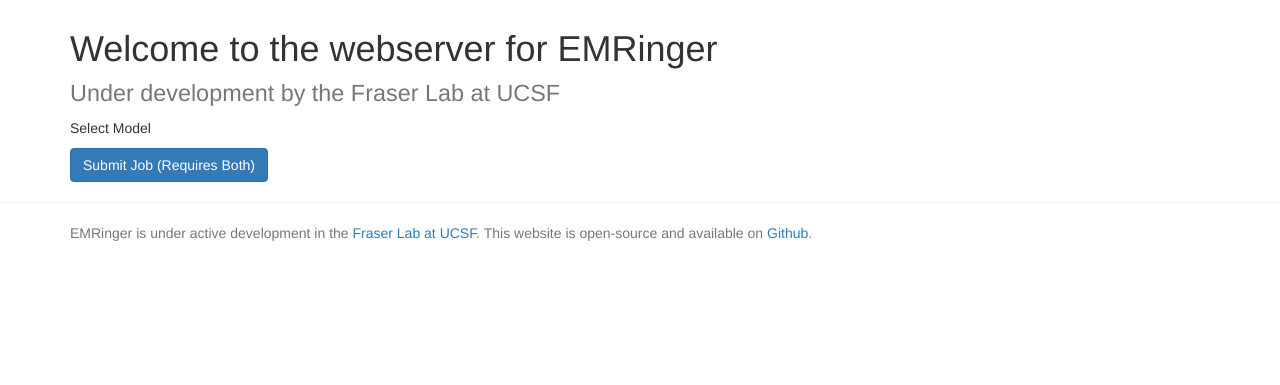
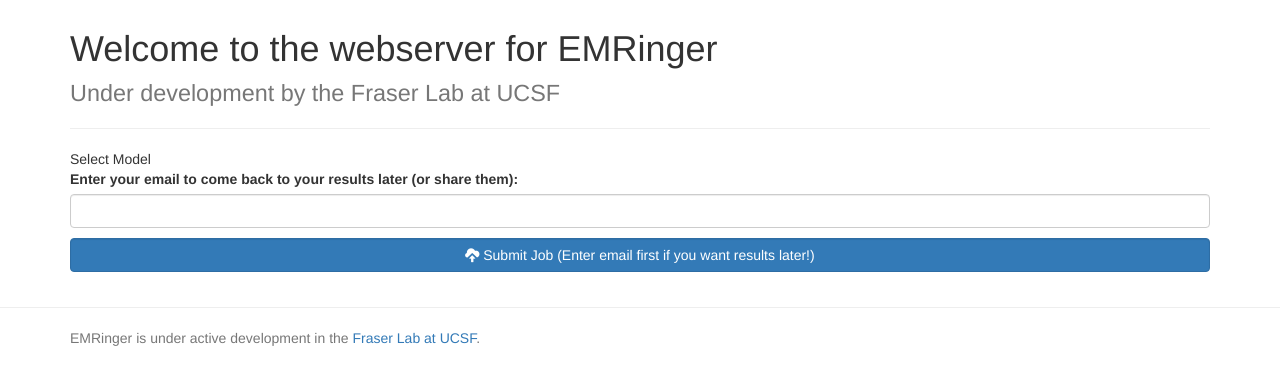
Before and after one commit to fraser-lab/EMRingerWeb, a Flask app: page / in a window 1280 px wide. Shown: the part 51-436 px from the top of the page. Run offline with Flask 2, Linux system fonts and the light colour scheme; some libraries are stand-ins or nearby versions.

Commit message:
set up frontend

```diff
--- /dev/null
+++ b/app/static/js/form.js
@@ -0,0 +1,49 @@
+$(document).ready(function(){
+  console.log("Model Uploader Test");
+  var modelUploader = $('#modelUploader').fineUploader({
+    request: {
+      endpoint: 'server/success.html'
+    },
+    template: 'qq-template-model',
+    classes: {
+      success: 'alert alert-success',
+      fail: 'alert alert-error'
+    },
+    multiple: false,
+    validation: {
+      allowedExtensions: ['pdb','ent'],
+      sizeLimit: 20000000 // 20 MB = 100 * 1024 * 1024 bytes
+    },
+    autoUpload: false,
+    showMessage: function(message) {
+      // Using Bootstrap's classes
+      $('#modelError').remove()
+      $('#modelUploader').append('<div id="modelError" class="alert alert-danger"><span class="glyphicon glyphicon-exclamation-sign" aria-hidden="true"></span> ' + message + '</div>');
+    }
+  });
+
+  console.log("Map Uploader Test");
+  var mapUploader = $('#mapUploader').fineUploader({
+    request: {
+      endpoint: 'server/success.html'
+    },
+    template: 'qq-template-map',
+    multiple: false,
+    validation: {
+      allowedExtensions: ['map','mrc','ccp4'],
+      sizeLimit: 100000000 // 100 MB = 100 * 1024 * 1024 bytes
+    },
+    autoUpload: false,
+    showMessage: function(message) {
+      // Using Bootstrap's classes
+      $('#mapError').remove()
+      $('#mapUploader').append('<div id="mapError" class="alert alert-danger"><span class="glyphicon glyphicon-exclamation-sign" aria-hidden="true"></span> ' + message + '</div>');
+    }
+  });
+
+  console.log("Map Uploader Test");
+  $('#triggerUpload').click(function() {
+    modelUploader.fineUploader('uploadStoredFiles');
+    mapUploader.fineUploader('uploadStoredFiles');
+  });
+});
--- a/app/templates/base.html
+++ b/app/templates/base.html
@@ -48,7 +48,7 @@
 <hr>
 <div id="footer footer-fixed-bottom">
   <div class="container">
-    <p class="text-muted credit"> EMRinger is under active development in the <a href="http://fraserlab.com">Fraser Lab at UCSF</a>. This website is open-source and available on <a href="https://github.com/fraser-lab/fraser-lab.github.io">Github</a>.</p>
+    <p class="text-muted credit"> EMRinger is under active development in the <a href="http://fraserlab.com">Fraser Lab at UCSF</a>. <!-- This website is open-source and available on <a href="https://github.com/fraser-lab/fraser-lab.github.io">Github</a>. --></p>
   </div>
 </div>
 {% endblock %}
--- a/app/templates/index.html
+++ b/app/templates/index.html
@@ -2,6 +2,7 @@
 
 {% block scripts %}
 {{super()}}
+
 <!-- jQuery
 ====================================================================== -->
 <script src="//ajax.googleapis.com/ajax/libs/jquery/1.11.2/jquery.min.js"></script>
@@ -10,89 +11,110 @@
 ====================================================================== -->
 <script src="{{ url_for('static', filename='fine-uploader/jquery.fine-uploader.js') }}"></script>
 
-<script>
-  $(document).ready(function(){
-    console.log("hello?");
-    var uploader = $('#map-uploader').fineUploader({
-      request: {
-        endpoint: 'server/success.html'
-      },
-      multiple: false,
-      validation: {
-        allowedExtensions: ['jpeg', 'jpg', 'txt'],
-        sizeLimit: 123289600 // 100 MB = 100 * 1024 * 1024 bytes
-      },
-      autoUpload: false,
-      extraButtons: [
-        {
-            element: $("#model-uploader"),
-            validation: {
-                allowedExtensions: ["txt"]
-            }
-        }
-      ],
-      showMessage: function(message) {
-        // Using Bootstrap's classes
-        $('#fine-uploader').append('<div class="alert alert-error">' + message + '</div>');
-      }
-    });
+<!-- Fine Uploader Form JS
+====================================================================== -->
+<script src="{{ url_for('static', filename='js/form.js') }}"></script>
 
-    $('#triggerUpload').click(function() {
-      uploader.fineUploader('uploadStoredFiles');
-    });
-  });
+<!-- Fine Uploader template
+====================================================================== -->
+
+<script type="text/template" id="qq-template-model">
+  <div class="qq-uploader-selector qq-uploader span12">
+    <div class="qq-upload-drop-area-selector qq-upload-drop-area span12" qq-hide-dropzone>
+      <span>Drop pdb files here to upload</span>
+    </div>
+    <div class="btn btn-primary qq-upload-button-selector upload-button " style="width: 100%;">
+      <div><span class="glyphicon glyphicon-upload" aria-hidden="true"></span> Select a pdb model to upload </div>
+    </div>
+    <span class="qq-drop-processing-selector qq-drop-processing">
+      <span>Processing dropped files...</span>
+      <span class="qq-drop-processing-spinner-selector qq-drop-processing-spinner"></span>
+    </span>
+    <ul class="qq-upload-list-selector qq-upload-list" style="margin-top: 10px; margin-bottom: 10px; text-align: center;">
+      <li>
+        <div class="qq-progress-bar-container-selector">
+          <div class="qq-progress-bar-selector qq-progress-bar"></div>
+        </div>
+        <span class="qq-upload-spinner-selector qq-upload-spinner"></span>
+        <span class="qq-upload-file-selector qq-upload-file"></span>
+        <span class="qq-upload-size-selector qq-upload-size"></span>
+        <a class="qq-upload-cancel-selector qq-upload-cancel" href="#">Cancel</a>
+        <span class="qq-upload-status-text-selector qq-upload-status-text"></span>
+        <br/>
+      </li>
+    </ul>
+  </div>
 </script>
+
+<script type="text/template" id="qq-template-map">
+  <div class="qq-uploader-selector qq-uploader span12">
+    <div class="qq-upload-drop-area-selector qq-upload-drop-area span12" qq-hide-dropzone>
+      <span>Drop map files here to upload</span>
+    </div>
+    <div class="qq-upload-button-selector upload-button btn btn-primary" style="width: 100%;">
+      <div><span class="glyphicon glyphicon-upload" aria-hidden="true"></span> Select a map file to upload </div>
+    </div>
+    <span class="qq-drop-processing-selector qq-drop-processing">
+      <span>Processing dropped files...</span>
+      <span class="qq-drop-processing-spinner-selector qq-drop-processing-spinner"></span>
+    </span>
+    <ul class="qq-upload-list-selector qq-upload-list" style="margin-top: 10px; text-align: center;">
+      <li>
+        <div class="qq-progress-bar-container-selector">
+          <div class="qq-progress-bar-selector qq-progress-bar"></div>
+        </div>
+        <span class="qq-upload-spinner-selector qq-upload-spinner"></span>
+        <span class="qq-upload-file-selector qq-upload-file"></span>
+        <span class="qq-upload-size-selector qq-upload-size"></span>
+        <a class="qq-upload-cancel-selector qq-upload-cancel" href="#">Cancel</a>
+        <span class="qq-upload-status-text-selector qq-upload-status-text"></span>
+        <br>
+      </li>
+    </ul>
+  </div>
+</script>
+
 {% endblock %}
 
 {% block page_content %}
 
 <h1> Welcome to the webserver for EMRinger <br><small>Under development by the Fraser Lab at UCSF</small> </h1>
 
+<hr>
+<!-- Fine Uploader DOM Element
+====================================================================== -->
+
+<div class="form-group">
+<div id="modelUploader">Select Model</div>
+<div id="mapUploader"></div>
+<form action="server/uploads.php" id="qq-form">
+    <label>Enter your email to come back to your results later (or share them): </label>
+    <input type="email" name="user_email" class="form-control" required>
+</form>
+
+<div id="triggerUpload" class="btn btn-primary form-control" style="margin-top: 10px;"><span class="glyphicon glyphicon-cloud-upload" aria-hidden="true"></span> Submit Job (Enter email first if you want results later!)</div>
+</div>
+
+{% endblock %}
+
+{% block styles %}
+{{ super() }}
 <!-- Fine Uploader CSS
 ====================================================================== -->
 <link href="{{ url_for('static', filename='fine-uploader/fine-uploader.css') }}" rel="stylesheet">
 
-<!-- Fine Uploader template
-====================================================================== -->
-<script type="text/template" id="qq-template">
-  <div class="qq-uploader-selector qq-uploader">
-    <div class="qq-upload-drop-area-selector qq-upload-drop-area" qq-hide-dropzone>
-      <span>Drop files here to upload</span>
-    </div>
-    <div class="qq-upload-button-selector qq-upload-button">
-      <div>Select a Map</div>
-    </div>
-    <span class="qq-drop-processing-selector qq-drop-processing">
-      <span>Processing dropped files...</span>
-      <span class="qq-drop-processing-spinner-selector qq-drop-processing-spinner"></span>
-    </span>
-    <ul class="qq-upload-list-selector qq-upload-list">
-      <li>
-        <div class="qq-progress-bar-container-selector">
-          <div class="qq-progress-bar-selector qq-progress-bar"></div>
-        </div>
-        <span class="qq-upload-spinner-selector qq-upload-spinner"></span>
-        <span class="qq-edit-filename-icon-selector qq-edit-filename-icon"></span>
-        <span class="qq-upload-file-selector qq-upload-file"></span>
-        <input class="qq-edit-filename-selector qq-edit-filename" tabindex="0" type="text">
-        <span class="qq-upload-size-selector qq-upload-size"></span>
-        <a class="qq-upload-cancel-selector qq-upload-cancel" href="#">Cancel</a>
-        <a class="qq-upload-retry-selector qq-upload-retry" href="#">Retry</a>
-        <a class="qq-upload-delete-selector qq-upload-delete" href="#">Delete</a>
-        <span class="qq-upload-status-text-selector qq-upload-status-text"></span>
-      </li>
-    </ul>
-  </div>
-</script>
+  <style>
+    /* For the bootstrapped demos */
+    li.alert-success {
+        background-color: #DFF0D8;
+    }
 
-<!-- Fine Uploader DOM Element
-====================================================================== -->
-<div id="model-uploader" class="qq-upload-button-selector qq-upload-button" style="margin-top: 10px;">Select Model</div>
-<div id="map-uploader"></div>
-<div id="triggerUpload" class="btn btn-primary" style="margin-top: 10px;">Submit Job (Requires Both)</div>
+    li.alert-error {
+        background-color: #F2DEDE;
+    }
 
-
-
-
-
+    .alert-error .qq-upload-failed-text {
+        display: inline;
+    }
+  </style>
 {% endblock %}
```
